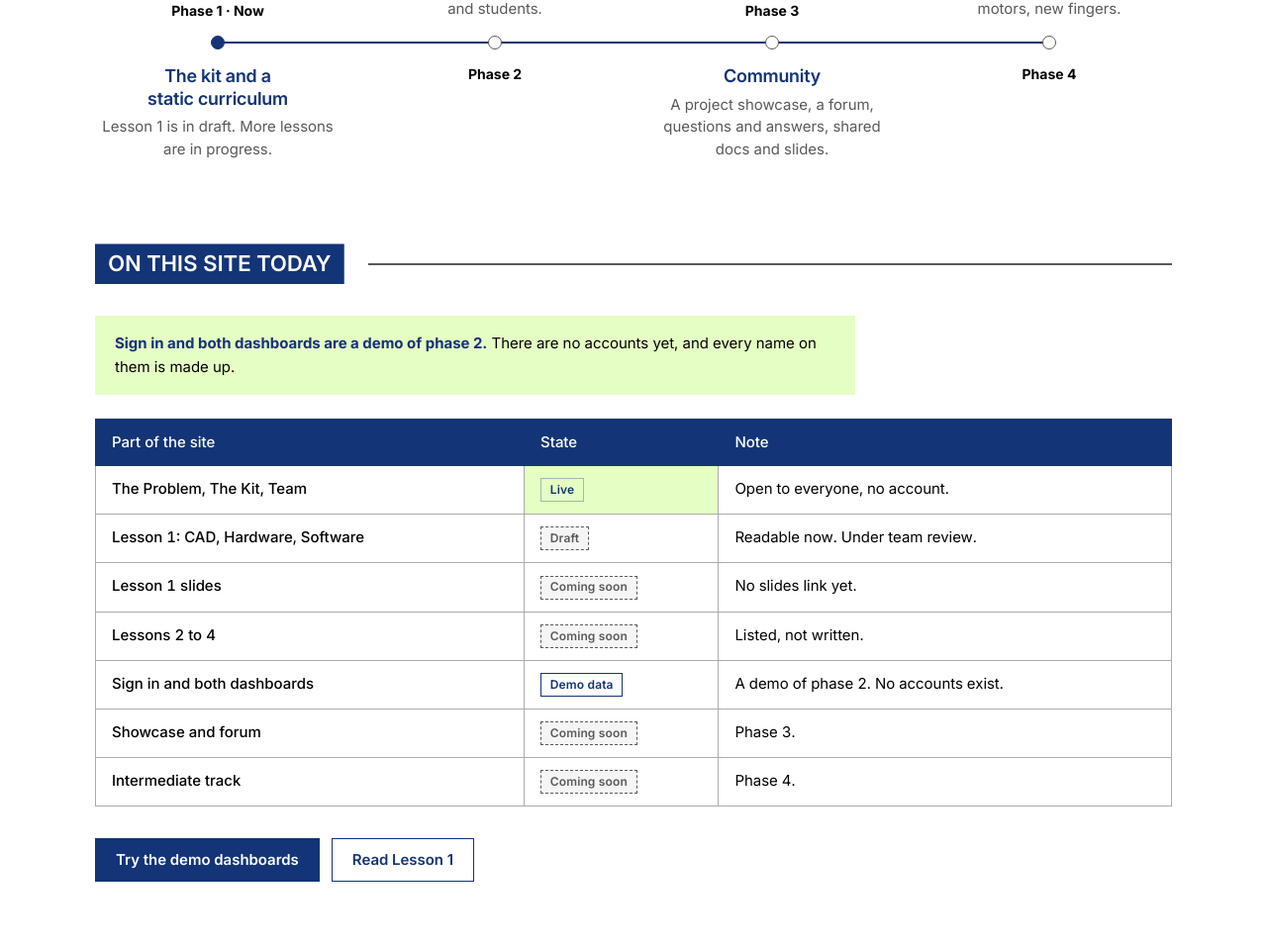
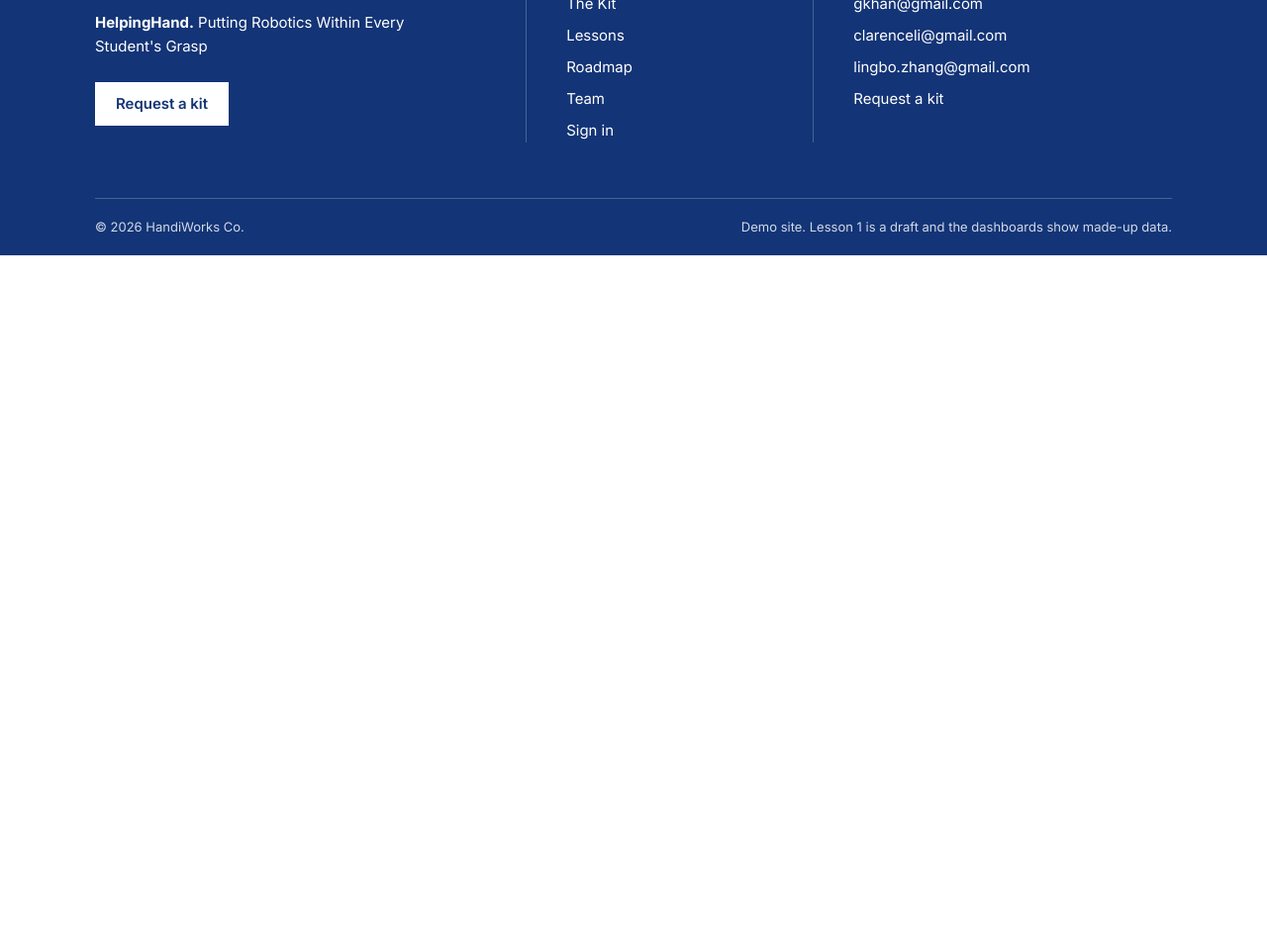
Before and after one commit to khan-builds/HandiWorks-Co.-Website, an Astro site: page /HandiWorks-Co.-Website/roadmap in a window 1280 px wide. Shown: the part 628-1586 px from the top of the page at 99% size. After the commit the page ends 886 px from the top, so only its background shows below. Built offline with nearby package versions, Linux system fonts and the light colour scheme; Astro itself is replaced by a stand-in of ours.

Commit message:
Empty the Roadmap page and say in the README what still needs review
The Roadmap page keeps its place in the nav and shows its title, "Coming soon"
and one line; the roadmap itself is written later. The strip on both dashboards
no longer links there. The root README lists the pages that still need review
and updating. The project doc records the merge into main and what was settled
on 2026-11-21.

Co-Authored-By: Claude Fable 5.2 <noreply@anthropic.com>

```diff
--- a/src/components/DemoBanner.astro
+++ b/src/components/DemoBanner.astro
@@ -1,6 +1,7 @@
 ---
-/** Strip under the nav on both dashboards: says the data is made up before anything else. */
-import { p } from '../lib/url';
+/** Strip under the nav on both dashboards: says the data is made up before anything else.
+    Until 2026-11-21 it ended with a link, "Real accounts are on the roadmap". The Roadmap page
+    is empty for now, so it says the same thing without sending anyone there. */
 interface Props { role: 'student' | 'teacher' }
 const { role } = Astro.props;
 ---
@@ -8,6 +9,6 @@ const { role } = Astro.props;
   <p class="wrap flex flex-wrap items-center gap-x-3 gap-y-1 py-2.5 text-sm">
     <span class="badge badge-demo">Demo data</span>
     <span>{role === 'teacher' ? 'A made-up class. Assigning is switched off.' : 'A made-up student. Nothing here is saved.'}</span>
-    <a class="link md:ml-auto" href={p('/roadmap/')}>Real accounts are on the roadmap</a>
+    <span class="md:ml-auto">There are no real accounts yet.</span>
   </p>
 </div>
--- a/src/pages/roadmap.astro
+++ b/src/pages/roadmap.astro
@@ -1,68 +1,15 @@
 ---
+/** Empty on purpose since 2026-11-21. Lingbo will write the roadmap later. The four phases and
+    the "On this site today" table that stood here are in the history: see this file at commit
+    5d5da49. The nav, the footer and the 404 page still link here. */
 import Base from '../layouts/BaseLayout.astro';
 import PageHeader from '../components/PageHeader.astro';
-import SectionLabel from '../components/SectionLabel.astro';
-import { p } from '../lib/url';
-
-const phases = [
-  { when: 'Phase 1 · Now', title: 'The kit and a static curriculum', body: 'Lesson 1 is in draft. More lessons are in progress.', now: true },
-  { when: 'Phase 2', title: 'Accounts and classrooms', body: 'Assignments, progress tracking and bookmarks, for teachers and students.' },
-  { when: 'Phase 3', title: 'Community', body: 'A project showcase, a forum, questions and answers, shared docs and slides.' },
-  { when: 'Phase 4', title: 'An intermediate track', body: 'More mechanisms: gears, several motors, new fingers.' },
-];
-
-type State = 'Live' | 'Draft' | 'Demo data' | 'Coming soon';
-const today: { what: string; state: State; note: string }[] = [
-  { what: 'The Problem, The Kit, Team', state: 'Live', note: 'Open to everyone, no account.' },
-  { what: 'Lesson 1: CAD, Hardware, Software', state: 'Draft', note: 'Readable now. Under team review.' },
-  { what: 'Lesson 1 slides', state: 'Coming soon', note: 'No slides link yet.' },
-  { what: 'Lessons 2 to 4', state: 'Coming soon', note: 'Listed, not written.' },
-  { what: 'Sign in and both dashboards', state: 'Demo data', note: 'A demo of phase 2. No accounts exist.' },
-  { what: 'Showcase and forum', state: 'Coming soon', note: 'Phase 3.' },
-  { what: 'Intermediate track', state: 'Coming soon', note: 'Phase 4.' },
-];
-const badge: Record<State, string> = { Live: 'badge-live', Draft: 'badge-draft', 'Demo data': 'badge-demo', 'Coming soon': 'badge-soon' };
 ---
-<Base title="Roadmap" description="What is live on the HelpingHand site today, what is a demo, and what comes next.">
-  <PageHeader title="Where this is going, and what is real today." lede="Four phases. The first is under way. The rest are plans, and this page says which is which." />
+<Base title="Roadmap" description="The HelpingHand roadmap. Not written yet.">
+  <PageHeader title="Roadmap" />
 
   <section class="section">
-    <SectionLabel>Four phases</SectionLabel>
-    <ol class="timeline mt-10">
-      {phases.map((ph) => (
-        <li class:list={[ph.now && 'is-now']}>
-          <p class="timeline-when">{ph.when}</p>
-          <div class="timeline-what">
-            <h3>{ph.title}</h3>
-            <p>{ph.body}</p>
-          </div>
-        </li>
-      ))}
-    </ol>
-  </section>
-
-  <section class="section">
-    <SectionLabel>On this site today</SectionLabel>
-    <p class="note mt-8 max-w-3xl"><strong>Sign in and both dashboards are a demo of phase 2.</strong> There are no accounts yet, and every name on them is made up.</p>
-    <div class="table-scroll mt-6">
-      <table class="result-table min-w-[36rem]">
-        <thead>
-          <tr><th scope="col">Part of the site</th><th scope="col">State</th><th scope="col">Note</th></tr>
-        </thead>
-        <tbody>
-          {today.map((r) => (
-            <tr>
-              <th scope="row">{r.what}</th>
-              <td class:list={[r.state === 'Live' && 'result']}><span class:list={['badge', badge[r.state]]}>{r.state}</span></td>
-              <td>{r.note}</td>
-            </tr>
-          ))}
-        </tbody>
-      </table>
-    </div>
-    <div class="mt-8 flex flex-wrap gap-3">
-      <a class="btn btn-primary" href={p('/signin/')}>Try the demo dashboards</a>
-      <a class="btn btn-secondary" href={p('/lessons/beginner/01-finger-module/')}>Read Lesson 1</a>
-    </div>
+    <p><span class="badge badge-soon">Coming soon</span></p>
+    <p class="mt-4 max-w-2xl">Nothing here yet. The roadmap will be added to this page.</p>
   </section>
 </Base>
```
Also changed, not shown: README.md, docs/README.md.
